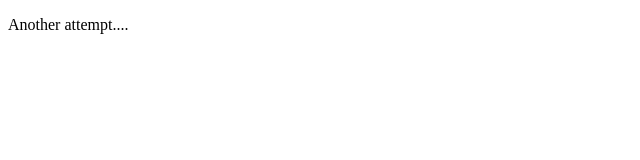
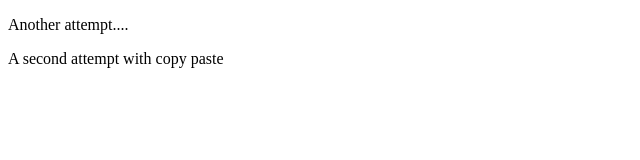
Before and after one commit to AbuZulqar/NewGitRepo, a plain HTML site: page index.html in a window 1280 px wide. Shown: the whole page, without its empty margins (0-640 px from the left). Drawn offline with Linux system fonts and the light colour scheme.

Commit message:
commit 4

```diff
--- a/index.html
+++ b/index.html
@@ -5,5 +5,6 @@
     </head>
     <body>
         <p>Another attempt....</p>
+        <p>A second attempt with copy paste</p>
     </body>
 </html>
```
